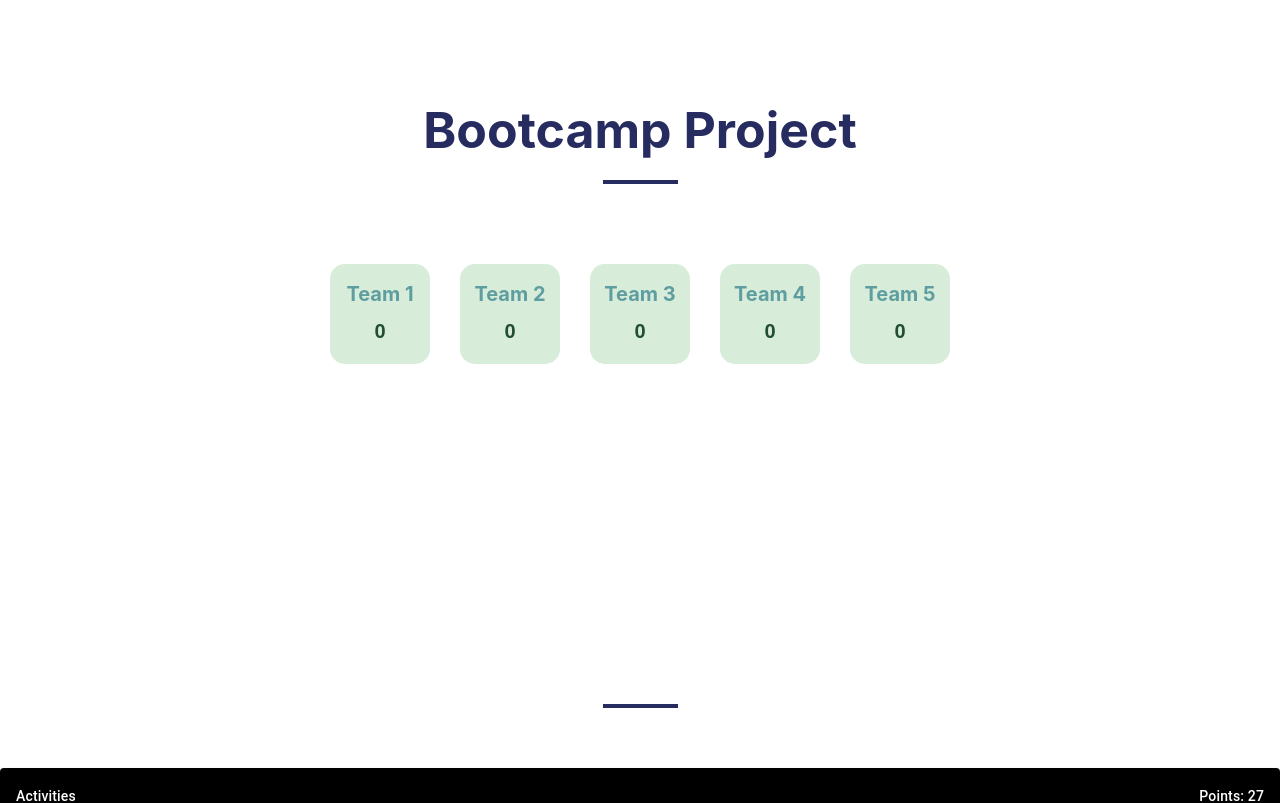
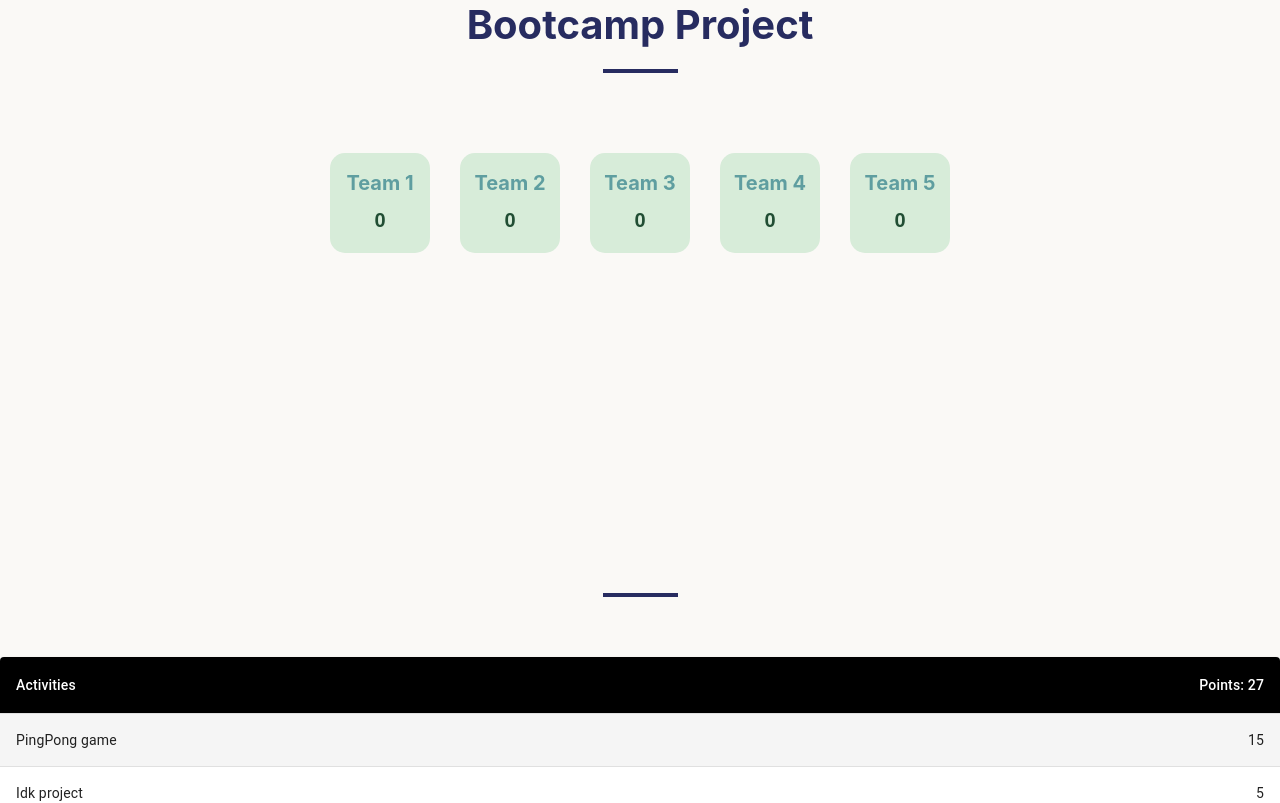
Before and after one commit to erik-vm/team-score-tracker, a React (Create React App) app: page / in a window 1280 px wide. Shown: the top 803 px of the page. Built offline with nearby package versions, Linux system fonts and the light colour scheme.

Commit message:
Background color

```diff
--- a/src/App.css
+++ b/src/App.css
@@ -1,7 +1,11 @@
+.App {
+    background-color: #FAF9F6;
+}
+
 .title {
     text-align: center;
-    margin: 100px auto auto 0;
-    font-size: 50px;
+    margin: 0px auto auto 0;
+    font-size: 40px;
     color: #272c60;
 }
 
```
